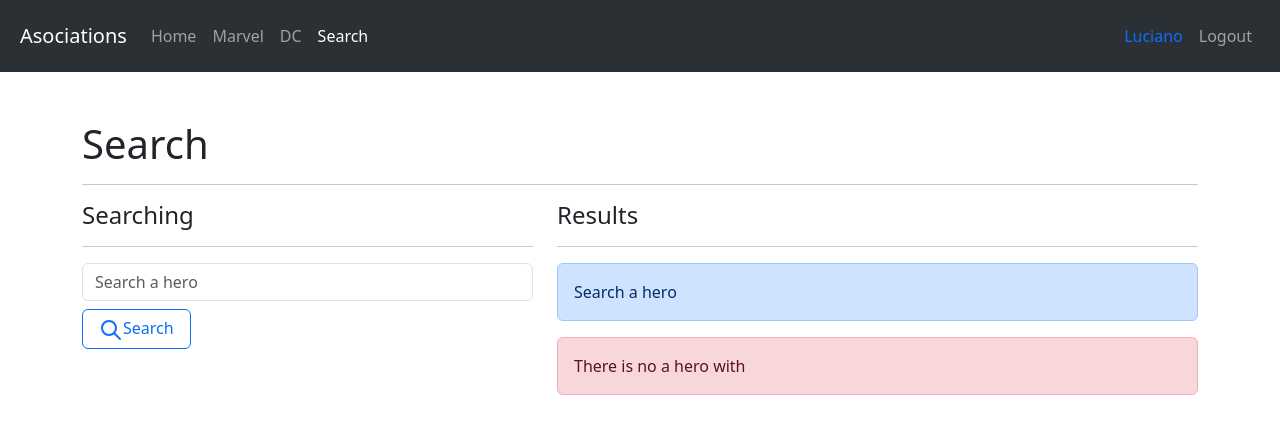
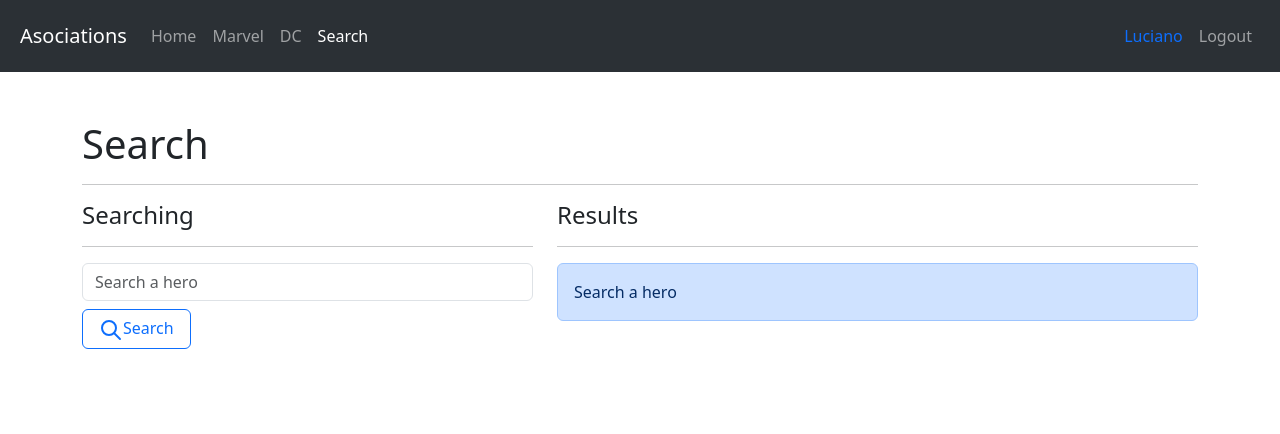
Before and after one commit to luferrduc/heroes-search-app, a React (Vite) app: page /search in a window 1280 px wide. Shown: the top 434 px of the page. Built offline with nearby package versions, Linux system fonts and the light colour scheme.

Commit message:
Add: alert message component

```diff
--- a/src/heroes/pages/SearchPage.tsx
+++ b/src/heroes/pages/SearchPage.tsx
@@ -8,7 +8,6 @@ export const SearchPage = memo(() => {
 
   const [searchParams, setSearchParams] = useSearchParams()
 
-  console.log('rendering')
   const q = searchParams.get('q')
 
   const heroName = q || ''
@@ -21,8 +20,8 @@ export const SearchPage = memo(() => {
   const handleSearchSubmit = (event: FormEvent) => {
 
     event.preventDefault()
-    if(searchHero.trim().length <= 1) return
-    if(q === searchHero.trim()) return
+    if(searchHero.trim().length <= 1 && searchHero.trim() != '') return
+    if(heroName === searchHero.trim()) return
 
     setSearchParams({ q: searchHero.trim() })
 
@@ -70,9 +69,13 @@ export const SearchPage = memo(() => {
 				<div className="col-7">
 					<h4>Results</h4>
 					<hr />
-					<div className="alert alert-primary">Search a hero</div>
+					{/*
+						// TODO: Refactorizar el componente como Alert o algo por el estilo
+					*/}
           {
-            filteredHeroes.length == 0 && <div className="alert alert-danger">There is no a hero with <b>{searchParams.get('q')}</b></div>
+						(heroName == '')
+						? <div className="alert alert-primary animate__animated animate__fadeIn">Search a hero</div>
+						: filteredHeroes.length == 0 && <div className="alert alert-danger animate__animated animate__fadeIn">There is no a hero with <b>{heroName}</b></div>
           }
           {
             filteredHeroes?.map( hero => (
--- a/src/index.css
+++ b/src/index.css
@@ -3,3 +3,25 @@
   color: rgba(255, 255, 255, 0.87);
   background-color: #242424;
 } */
+
+/* https://lenguajecss.com/css/interacciones/scrollbars/ */
+/* Works on Firefox */
+* {
+  scrollbar-width: thin;
+  scrollbar-color: rgb(75, 75, 77) rgb(19, 19, 18);
+}
+
+/* Works on Chrome, Edge, and Safari */
+*::-webkit-scrollbar {
+  width: 12px;
+}
+
+*::-webkit-scrollbar-track {
+  background: rgb(19, 18, 17);
+}
+
+*::-webkit-scrollbar-thumb {
+  background-color: rgb(19, 18, 17);;
+  border-radius: 20px;
+  border: 3px solid orange;
+}
```
